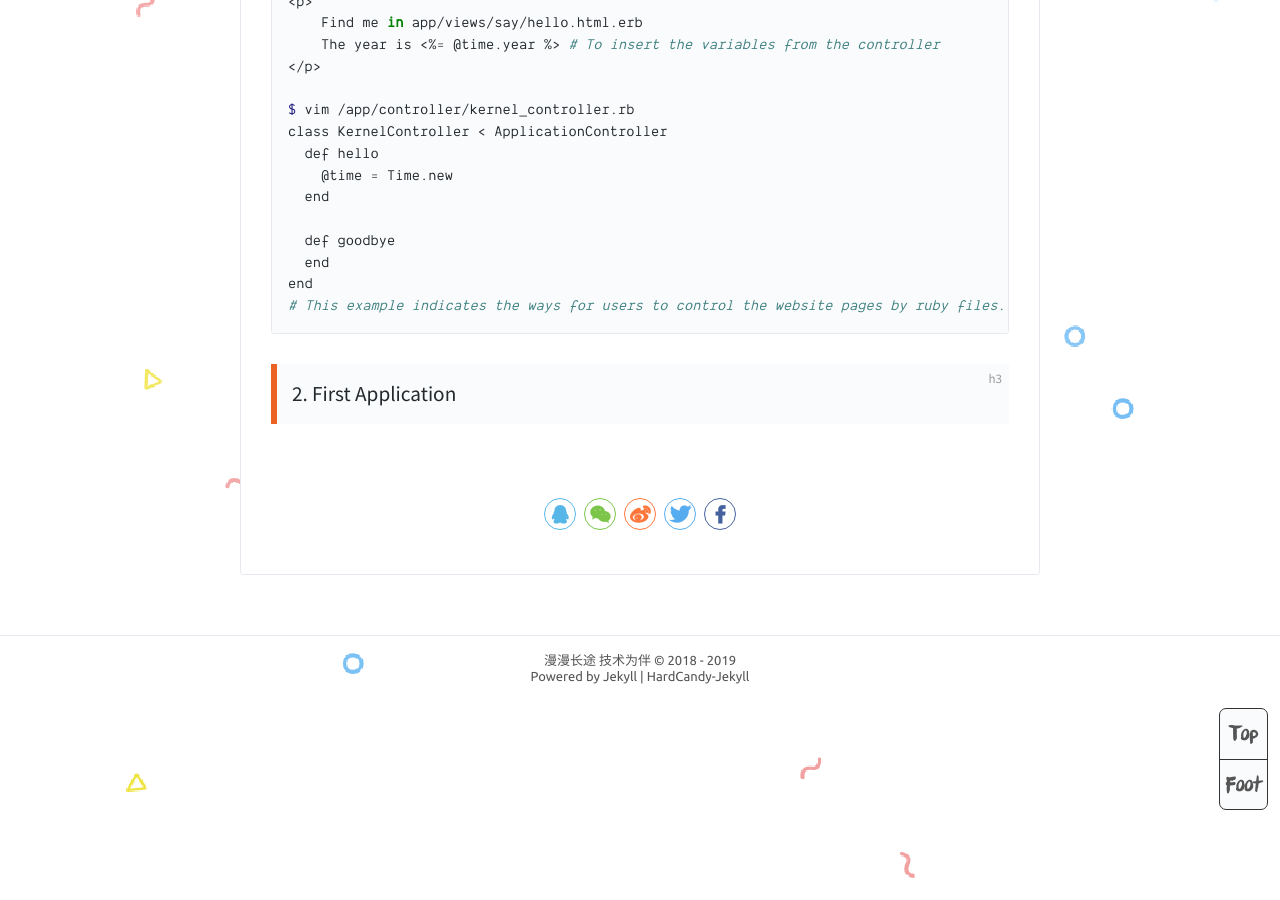
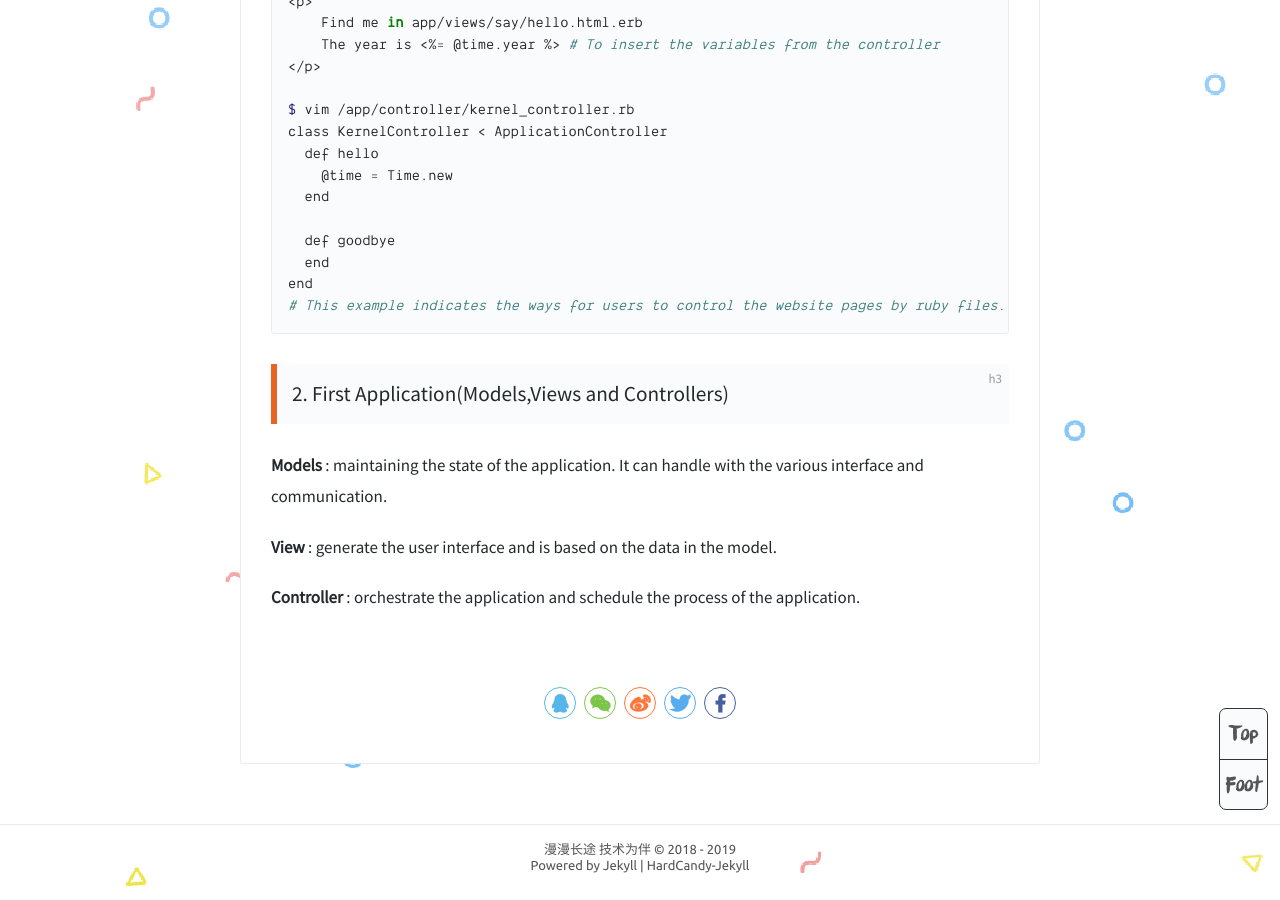
Before and after one commit to DoHerasYang/DoHerasYang.github.io, a Jekyll site: the page built from _posts/2019-12-16-Ruby-Rails.md, in a window 1280 px wide and 900 px high, scrolled down 3758 px. Built offline with Jekyll 4.4.1, drawn with Linux system fonts in a browser that asks for light colours; comment, search, counter and statistics services are not loaded.

Commit message:
Update some details

````diff
--- a/_posts/2019-12-16-Ruby-Rails.md
+++ b/_posts/2019-12-16-Ruby-Rails.md
@@ -125,4 +125,10 @@ end
 # This example indicates the ways for users to control the website pages by ruby files.
 ```
 
-### 2. First Application
+### 2. First Application(Models,Views and Controllers)
+
+**Models** : maintaining the state of the application. It can handle with the various interface and communication.
+
+**View** : generate the user interface and is based on the data in the model.
+
+**Controller** : orchestrate the application and schedule the process of the application.
--- a/index.html
+++ b/index.html
@@ -1,8 +1,8 @@
 ---
 layout: default
 title: DoHeras Blog
-page-title: DoHeras Blog for Study Share.
-home-title: DoHeras Blog for Study Share.
+page-title: DoHeras Blog .
+home-title: DoHeras Blog .
 description: Machine Learning / Digital Forensics
 ---
 
````
Also changed, not shown: 404.html (+21 -5 lines), assets/cry404.jpg (added), 2 other files.
